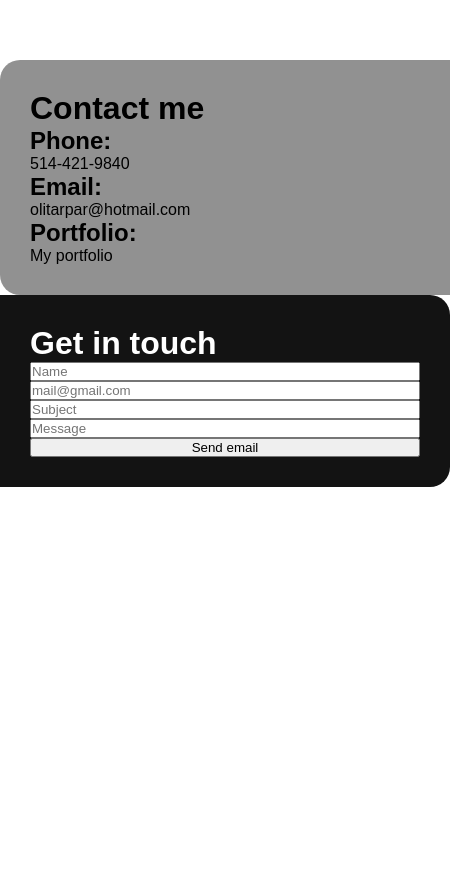
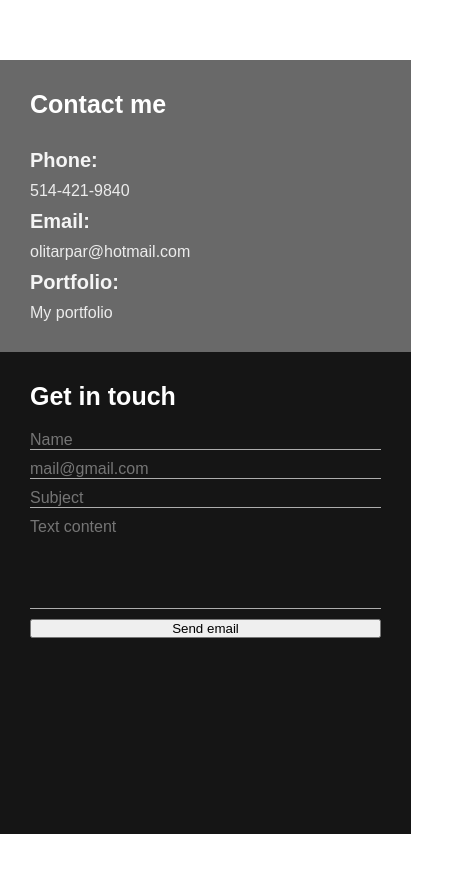
Before and after one commit to waintane/contact_me_app, a website: page public/index.html in a window 390 px wide. Shown: the part 109-982 px from the top of the page, 450 px wide, since content can reach past the window. Before the commit the page ends 844 px from the top, so only its background shows below. Drawn offline with Linux system fonts and the light colour scheme.

Commit message:
ajustement de la fonction sendMail et de la requete post

```diff
--- a/public/client.js
+++ b/public/client.js
@@ -1,5 +1,8 @@
 const sendButton = document.querySelector("#mail-button");
-const input = document.querySelector("input");
+const inputName = document.querySelector("#input_name");
+const inputMail = document.querySelector("#input_mail");
+const inputSubject = document.querySelector("#input_subject");
+const inputContent = document.querySelector("#content");
 
 const urlMail = "http://localhost:5000"
 
@@ -17,7 +20,8 @@ async function sendMail(){
         console.log(res)
     }
 async function sendData(){
-    if (input.value === "") {return}
+    console.log("called")
+    if (inputMail.value === "") {return}
     const res = await fetch(urlMail,
     {
         method: "POST",
@@ -25,8 +29,10 @@ async function sendData(){
             "Content-Type" : "application/json"
         },
         body: JSON.stringify({
-            parcel: input.value,
-            email: "olitarpar@hotmail.com"
+            name: inputName.value,
+            email: inputMail.value,
+            subject: inputSubject.value,
+            content: inputContent.value
         })
     })
 }
--- a/public/index.html
+++ b/public/index.html
@@ -16,21 +16,19 @@
             <h1>Contact me</h1>
             <div>
                 <div>
-                    <div></div>
+
                     <h2>Phone:</h2>
                 </div>
                 <p>514-421-9840</p>
             </div>
             <div>
                 <div>
-                    <div></div>
                     <h2>Email:</h2>
                 </div>
                 <p>olitarpar@hotmail.com</p>
             </div>
             <div>
                 <div>
-                    <div></div>
                     <h2>Portfolio:</h2>
                 </div>
                 <a href="http://">My portfolio</a>
@@ -40,9 +38,9 @@
         <form action="" class="form_touch">
             <h1>Get in touch</h1>
             <input type="text" id="input_name" placeholder="Name" required>
-            <input type="text" id="input_mail" placeholder="mail@gmail.com" required>
+            <input type="email" id="input_mail" placeholder="mail@gmail.com" required>
             <input type="text" id="input_subject" placeholder="Subject" required>
-            <input type="text" id="input_content"placeholder="Message" required>
+            <textarea id="content" placeholder="Text content" required rows="5"></textarea>
             <button id="mail-button" type="submit">Send email</button>
         </form>
 
--- a/public/style.css
+++ b/public/style.css
@@ -12,39 +12,91 @@ body{
 a{
     text-decoration: none;
     color: black;
+    color: rgb(236, 236, 236);
+    font-size: clamp(16px, 1.05vw, 20px);
 }
-.formulaire{
-    display: flex;
-    margin: 20vh auto 0px auto;
-    height: 50vh;
-    width: 50vw;
+p{
+    color: rgb(236, 236, 236);
+    font-size: clamp(16px, 1.05vw, 20px);
 }
-form{
+h1{
+    font-size: 25px;
+    font-weight: 600;
+    padding-bottom: 20px;
+    color: white;
+}
+h2{
+    font-size: 20px;
+    color: rgb(245, 245, 245);
+    padding: 10px 0px;
+}
+input{
+    background-color: rgba(0, 0, 0, 0);
+    border: none;
+    border-bottom: 1px solid rgb(173, 173, 173);
+    margin-bottom: 10px;
+
+    font-size: clamp(16px, 1.05vw, 20px);
+
+    color: white;
+}
+input::-moz-focus-inner{
+    border: none;
+}
+textarea {
+    resize: none;
+    background-color: rgba(0, 0, 0, 0);
+    border: none;
+    border-bottom: 1px solid rgb(173, 173, 173);
+    margin-bottom: 10px;
+    color: white;
+
+    font-size: clamp(16px, 1.05vw, 20px);
+ }
+ form{
     display: flex;
     flex-direction: column;
-    background-color: rgb(19, 19, 19);
+    background-color: rgba(19, 19, 19, 0.99);
     color: white;
     border-radius: 0px 20px 20px 0px;
     padding: 30px;
     width: 25vw;
+    height: clamp(200px, 50vh, 500px);
+
 }
+
+
+.formulaire{
+    display: flex;
+    margin: 20vh auto 0px auto;
+    width: 50vw;
+}
+
 .contact_me{
     width: 25vw;
-    background-color: rgba(0, 0, 0, 0.432);
+    background-color: rgba(0, 0, 0, 0.589);
     backdrop-filter: blur(2px);
     padding: 30px;
     border-radius: 20px 0px 0px 20px;
 }
+
+
 @media screen and (max-width: 700px) {
+    body{
+        height: 120vh;
+    }
     .formulaire{
         width: 100vw;
         flex-direction: column;
+        padding: 0px;
     }
     form{
-        width: 100%;
+        width: 90vw;
+        border-radius: 0px;
     }
     .contact_me{
-        width: 100%;
+        width: 90vw;
+        border-radius: 0px;
 
     }
 }
```
Also changed, not shown: functions/sendMail.js (+3 -4 lines), index.js (+8 -7 lines).
